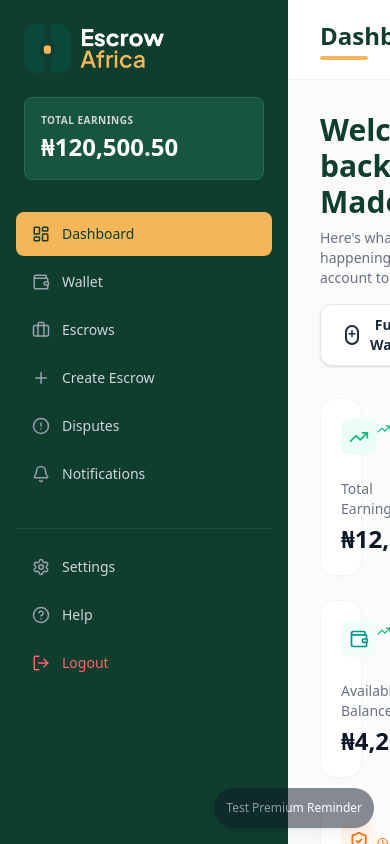
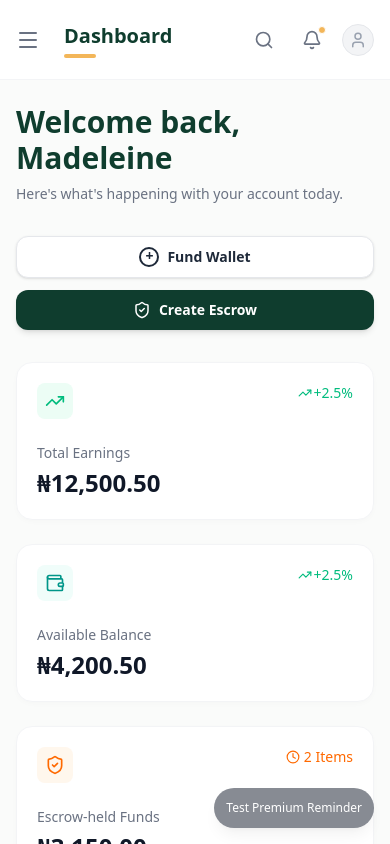
Before and after one commit to escrow-africa/escrow-frontend, a Next.js app: page /dashboard in a window 390 px wide. Built offline with nearby package versions, Linux system fonts and the light colour scheme.

Commit message:
feat: implement dashboard layout and core components including sidebar, header, transaction list, and quick actions

```diff
--- a/app/dashboard/layout.tsx
+++ b/app/dashboard/layout.tsx
@@ -1,19 +1,25 @@
-import React, { ReactNode } from "react";
+"use client";
+
+import React, { ReactNode, useState } from "react";
 import Sidebar from "../../components/dashboard/layout/Sidebar";
 import Header from "../../components/dashboard/layout/Header";
 
 export default function DashboardLayout({ children }: { children: ReactNode }) {
+  const [isMobileSidebarOpen, setIsMobileSidebarOpen] = useState(false);
+
   return (
     <div className="flex h-screen overflow-hidden bg-[#FAFBFA] text-gray-900 font-sans">
 
-      <Sidebar />
-
+      <Sidebar
+        isOpen={isMobileSidebarOpen}
+        onClose={() => setIsMobileSidebarOpen(false)}
+      />
 
       <div className="flex-1 flex flex-col overflow-hidden">
-        <Header />
+        <Header onMenuClick={() => setIsMobileSidebarOpen(true)} />
 
         <main className="flex-1 overflow-y-auto w-full">
-          <div className="mx-auto max-w-7xl px-8 py-8 h-full">
+          <div className="mx-auto max-w-7xl px-4 md:px-8 py-6 md:py-8 h-full">
             {children}
           </div>
         </main>
--- a/app/dashboard/page.tsx
+++ b/app/dashboard/page.tsx
@@ -45,17 +45,17 @@ export default function DashboardPage() {
           </p>
         </div>
 
-        <div className="flex gap-4">
+        <div className="flex flex-col sm:flex-row gap-3 sm:gap-4 w-full md:w-auto mt-4 md:mt-0">
           <button
             onClick={() => router.push('/dashboard/wallet?action=fund')}
-            className="px-6 py-2.5 bg-white border border-gray-200 rounded-xl text-sm font-semibold text-gray-800 hover:bg-gray-50 transition-colors flex items-center gap-2 shadow-sm"
+            className="w-full sm:w-auto px-6 py-2.5 bg-white border border-gray-200 rounded-xl text-sm font-semibold text-gray-800 hover:bg-gray-50 transition-colors flex items-center justify-center gap-2 shadow-sm"
           >
             <span className="flex items-center justify-center w-5 h-5 rounded-full border-2 border-current pb-0.5">+</span>
             Fund Wallet
           </button>
           <button
             onClick={() => router.push('/dashboard/create-escrow')}
-            className="px-6 py-2.5 bg-[#0F3D2E] hover:bg-[#185541] rounded-xl text-sm font-semibold text-white transition-colors flex items-center gap-2 shadow-md"
+            className="w-full sm:w-auto px-6 py-2.5 bg-[#0F3D2E] hover:bg-[#185541] rounded-xl text-sm font-semibold text-white transition-colors flex items-center justify-center gap-2 shadow-md"
           >
             <ShieldCheck size={18} />
             Create Escrow
--- a/components/dashboard/layout/Header.tsx
+++ b/components/dashboard/layout/Header.tsx
@@ -1,19 +1,21 @@
 "use client";
 
 import Image from "next/image";
-import { Search, Bell, User } from "lucide-react";
+import { Search, Bell, User, Menu } from "lucide-react";
 import { usePathname } from "next/navigation";
 
 interface HeaderProps {
   userName?: string;
   userRole?: string;
   avatarUrl?: string;
+  onMenuClick?: () => void;
 }
 
 export default function Header({
   userName = "Madeleine Nkiru",
   userRole = "Verified Seller",
   avatarUrl = "",
+  onMenuClick,
 }: HeaderProps) {
   const pathname = usePathname() || "";
 
@@ -28,17 +30,25 @@ export default function Header({
   else if (pathname.includes("/dashboard/help")) title = "Help";
 
   return (
-    <header className="h-20 bg-white border-b border-gray-100 flex items-center justify-between px-8 z-10 w-full">
-      {/* Page Title */}
-      <div>
-        <h1 className="text-2xl font-bold text-[#0F3D2E] capitalize">{title}</h1>
-        <div className="w-12 h-1 bg-[#F3B659] rounded-full mt-1"></div>
+    <header className="h-20 bg-white border-b border-gray-100 flex items-center justify-between px-4 md:px-8 z-10 w-full">
+      {/* Left Side: Mobile Menu Toggle & Title */}
+      <div className="flex items-center gap-4">
+        <button
+          onClick={onMenuClick}
+          className="lg:hidden p-2 -ml-2 text-gray-500 hover:text-[#0F3D2E] rounded-lg hover:bg-gray-50"
+        >
+          <Menu size={24} />
+        </button>
+        <div>
+          <h1 className="text-xl md:text-2xl font-bold text-[#0F3D2E] capitalize">{title}</h1>
+          <div className="w-8 md:w-12 h-1 bg-[#F3B659] rounded-full mt-1"></div>
+        </div>
       </div>
 
       {/* Right Side Tools */}
-      <div className="flex items-center gap-6">
-        {/* Search Bar */}
-        <div className="relative">
+      <div className="flex items-center gap-3 md:gap-6">
+        {/* Search Bar (Hidden on mobile for now, or scaled down) */}
+        <div className="relative hidden md:block">
           <Search className="absolute left-3 top-1/2 -translate-y-1/2 text-gray-400" size={18} />
           <input
             type="text"
@@ -47,6 +57,11 @@ export default function Header({
           />
         </div>
 
+        {/* Mobile Search Icon */}
+        <button className="md:hidden p-2 text-gray-500 hover:text-[#0F3D2E] rounded-full hover:bg-gray-50">
+          <Search size={20} />
+        </button>
+
         {/* Notification Bell */}
         <button className="relative p-2 text-gray-500 hover:text-[#0F3D2E] transition-colors rounded-full hover:bg-gray-50">
           <Bell size={20} />
@@ -54,11 +69,11 @@ export default function Header({
           <span className="absolute top-1 right-1 w-2 h-2 bg-[#F3B659] rounded-full border border-white"></span>
         </button>
 
-        <div className="w-px h-8 bg-gray-200"></div>
+        <div className="hidden md:block w-px h-8 bg-gray-200"></div>
 
         {/* User Profile */}
         <div className="flex items-center gap-3 cursor-pointer">
-          <div className="text-right">
+          <div className="hidden md:block text-right">
             <p className="text-sm font-semibold text-[#0F3D2E]">{userName}</p>
             <p className="text-xs text-gray-400">{userRole}</p>
           </div>
@@ -71,8 +86,8 @@ export default function Header({
               className="rounded-full border border-gray-200 object-cover"
             />
           ) : (
-            <div className="w-10 h-10 rounded-full bg-gray-100 border border-gray-200 flex items-center justify-center text-gray-400">
-              <User size={20} />
+            <div className="w-8 h-8 md:w-10 md:h-10 rounded-full bg-gray-100 border border-gray-200 flex items-center justify-center text-gray-400">
+              <User size={18} className="md:w-5 md:h-5" />
             </div>
           )}
         </div>
--- a/components/dashboard/layout/Sidebar.tsx
+++ b/components/dashboard/layout/Sidebar.tsx
@@ -11,10 +11,16 @@ import {
   Bell,
   Settings,
   HelpCircle,
-  LogOut
+  LogOut,
+  X
 } from "lucide-react";
 
-export default function Sidebar() {
+interface SidebarProps {
+  isOpen: boolean;
+  onClose: () => void;
+}
+
+export default function Sidebar({ isOpen, onClose }: SidebarProps) {
   const pathname = usePathname();
 
   const navItems = [
@@ -33,10 +39,24 @@ export default function Sidebar() {
   ];
 
   return (
-    <aside className="w-72 h-screen bg-[#0F3D2E] text-white flex flex-col font-sans overflow-y-auto scrollbar-hide">
+    <>
+      {/* Mobile Overlay */}
+      {isOpen && (
+        <div
+          className="fixed inset-0 bg-black/50 z-40 lg:hidden"
+          onClick={onClose}
+        />
+      )}
+
+      {/* Sidebar */}
+      <aside
+        className={`fixed inset-y-0 left-0 z-50 w-72 h-screen bg-[#0F3D2E] text-white flex flex-col font-sans overflow-y-auto scrollbar-hide transform transition-transform duration-300 lg:relative lg:translate-x-0 ${
+          isOpen ? "translate-x-0" : "-translate-x-full"
+        }`}
+      >
         {/* Logo Area */}
-      <div className="p-6 pb-4 shrink-0">
-        <Link href="/dashboard" className="flex items-center gap-2">
+        <div className="p-6 pb-4 shrink-0 flex items-center justify-between">
+          <Link href="/dashboard" className="flex items-center gap-2" onClick={onClose}>
             <Image
               src="/logo2.png"
               alt="Escrow Africa Logo"
@@ -46,6 +66,9 @@ export default function Sidebar() {
               priority
             />
           </Link>
+          <button onClick={onClose} className="lg:hidden text-gray-300 hover:text-white">
+            <X size={24} />
+          </button>
         </div>
 
         {/* Total Earnings Block */}
@@ -66,6 +89,7 @@ export default function Sidebar() {
               <Link
                 key={item.name}
                 href={item.href}
+                onClick={onClose}
                 className={`flex items-center gap-3 px-4 py-3 rounded-lg text-sm font-medium transition-colors ${isActive
                   ? "bg-[#F3B659] text-[#0F3D2E]"
                   : "text-gray-300 hover:bg-[#185541] hover:text-white"
@@ -79,7 +103,7 @@ export default function Sidebar() {
         </nav>
 
         {/* Bottom Navigation */}
-      <div className="px-4 shrink-0 pb-8">
+        <div className="px-4 shrink-0 pb-8 mt-auto">
           <div className="pt-4 border-t border-[#185541] space-y-1">
             {bottomItems.map((item) => {
               const Icon = item.icon;
@@ -87,6 +111,7 @@ export default function Sidebar() {
                 <Link
                   key={item.name}
                   href={item.href}
+                  onClick={onClose}
                   className={`flex items-center gap-3 px-4 py-3 rounded-lg text-sm font-medium transition-colors hover:bg-[#185541] hover:text-white ${item.textClass || "text-gray-300"}`}
                 >
                   <Icon size={18} className={item.textClass ? "text-red-400" : "text-gray-400"} />
@@ -97,5 +122,6 @@ export default function Sidebar() {
           </div>
         </div>
       </aside>
+    </>
   );
 }
--- a/components/dashboard/shared/QuickActions.tsx
+++ b/components/dashboard/shared/QuickActions.tsx
@@ -5,12 +5,12 @@ export default function QuickActions() {
   return (
     <div className="mb-8">
       <h2 className="text-lg font-bold text-gray-900 mb-4">Quick Actions</h2>
-      <div className="flex gap-4">
-        <button className="flex-1 flex items-center justify-center gap-2 py-3 px-4 bg-white border border-gray-200 rounded-xl text-sm font-semibold text-gray-800 hover:bg-gray-50 hover:border-gray-300 transition-all shadow-sm">
+      <div className="flex flex-col sm:flex-row gap-3 sm:gap-4">
+        <button className="w-full sm:flex-1 flex items-center justify-center gap-2 py-3 px-4 bg-white border border-gray-200 rounded-xl text-sm font-semibold text-gray-800 hover:bg-gray-50 hover:border-gray-300 transition-all shadow-sm">
           <ArrowUpRight size={18} />
           Withdraw Money
         </button>
-        <button className="flex-1 flex items-center justify-center gap-2 py-3 px-4 bg-white border border-gray-200 rounded-xl text-sm font-semibold text-gray-800 hover:bg-gray-50 hover:border-gray-300 transition-all shadow-sm">
+        <button className="w-full sm:flex-1 flex items-center justify-center gap-2 py-3 px-4 bg-white border border-gray-200 rounded-xl text-sm font-semibold text-gray-800 hover:bg-gray-50 hover:border-gray-300 transition-all shadow-sm">
           <Plus size={18} />
           Create Ad
         </button>
```
Also changed, not shown: components/dashboard/escrow/ActiveEscrowsList.tsx (+8 -8 lines), components/dashboard/transaction/TransactionList.tsx (+8 -8 lines). Lines whose indentation alone changed are shown as unchanged.
